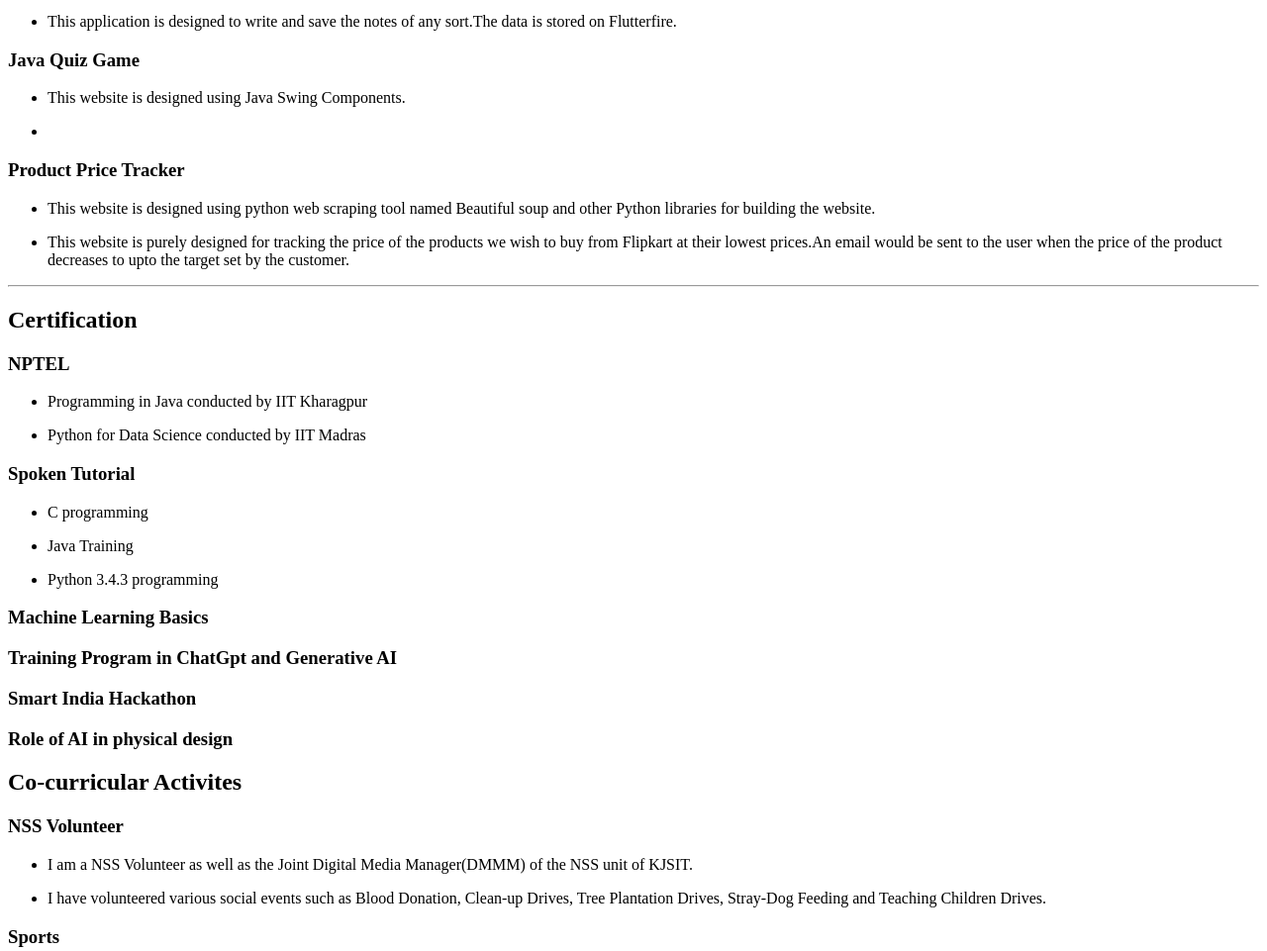
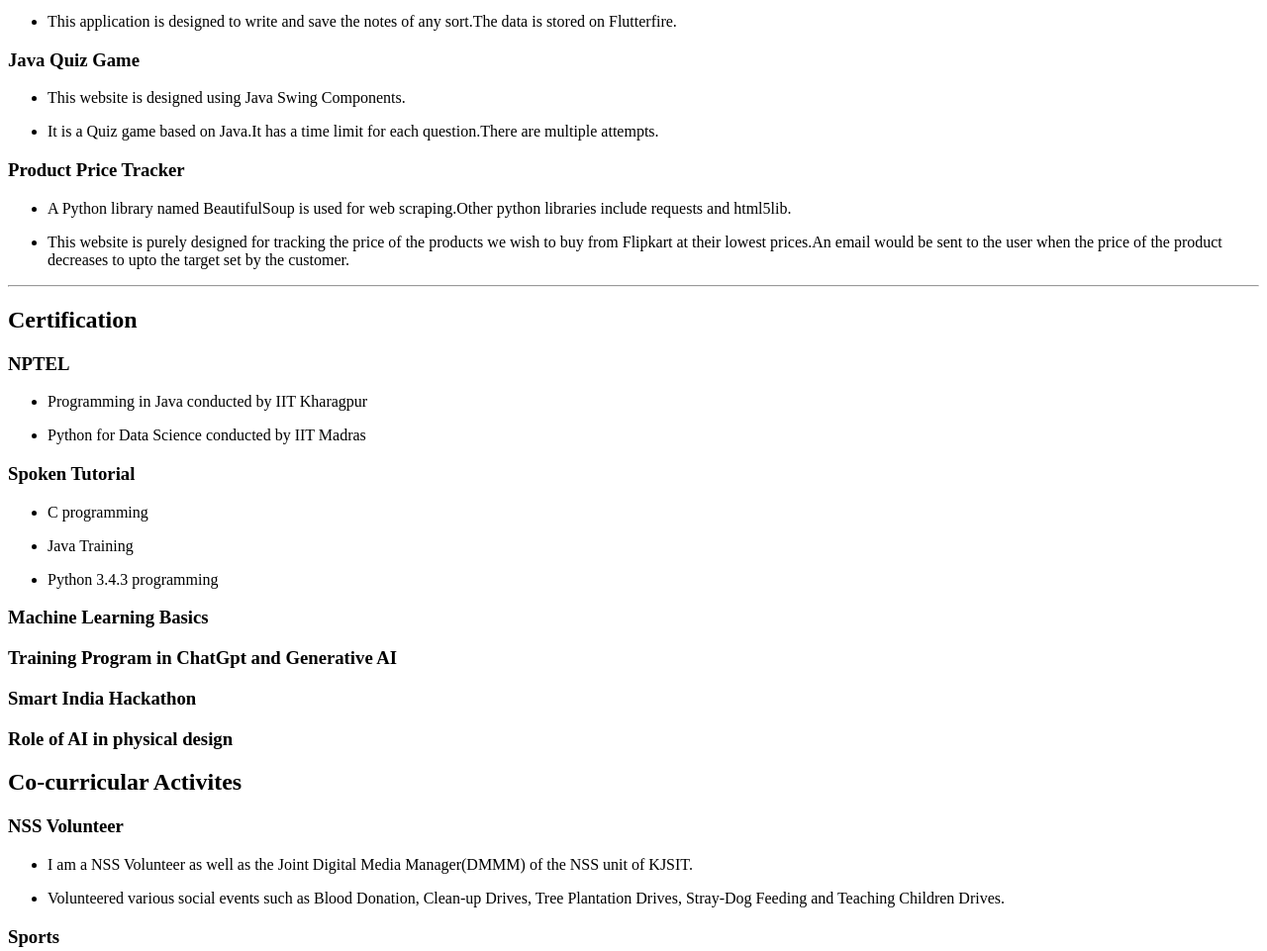
Before and after one commit to birnaleriya/birnaleriya.github.io, a plain HTML site: page index.html in a window 1280 px wide. Shown: the part 1481-2442 px from the top of the page at 99% size. Drawn offline with Linux system fonts and the light colour scheme.

Commit message:
Update index.html

```diff
--- a/index.html
+++ b/index.html
@@ -166,13 +166,13 @@
                                 <p>This website is designed using Java Swing Components.</p>
                             </li>
                             <li>
-                                <p></p>
+                                <p>It is a Quiz game based on Java.It has a time limit for each question.There are multiple attempts.</p>
                             </li>
                         </ul>
                             <h3>Product Price Tracker</h3>
                         <ul>
                             <li>
-                                <p>This website is designed using python web scraping tool named Beautiful soup and other Python libraries for building the website.</p>
+                                <p>A Python library named BeautifulSoup is used for web scraping.Other python libraries include requests and html5lib.</p>
                             </li>
                             <li>
                                 <p>This website is purely designed for tracking the price of the products we wish to buy from Flipkart at their lowest prices.An email would be sent to the user when the price of the product decreases to upto the target set by the customer.</p>
@@ -220,7 +220,7 @@
                             <p>I am a NSS Volunteer as well as the Joint Digital Media Manager(DMMM) of the NSS unit of KJSIT.</p>
                         </li>
                         <li>
-                            <p>I have volunteered various social events such as Blood Donation, Clean-up Drives, Tree Plantation Drives, Stray-Dog Feeding and Teaching Children Drives.</p>
+                            <p>Volunteered various social events such as Blood Donation, Clean-up Drives, Tree Plantation Drives, Stray-Dog Feeding and Teaching Children Drives.</p>
                         </li>
                     </ul>
                     <h3>Sports</h3>
```
